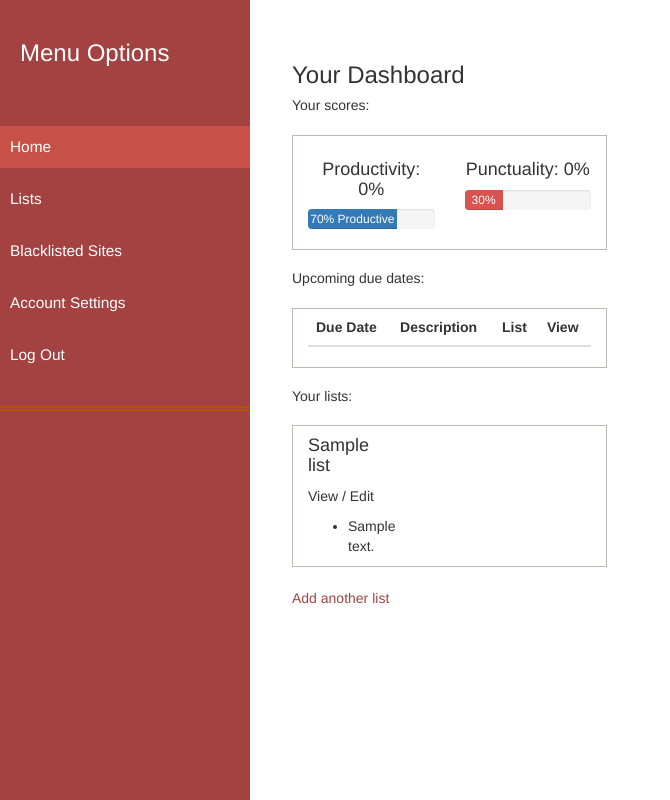
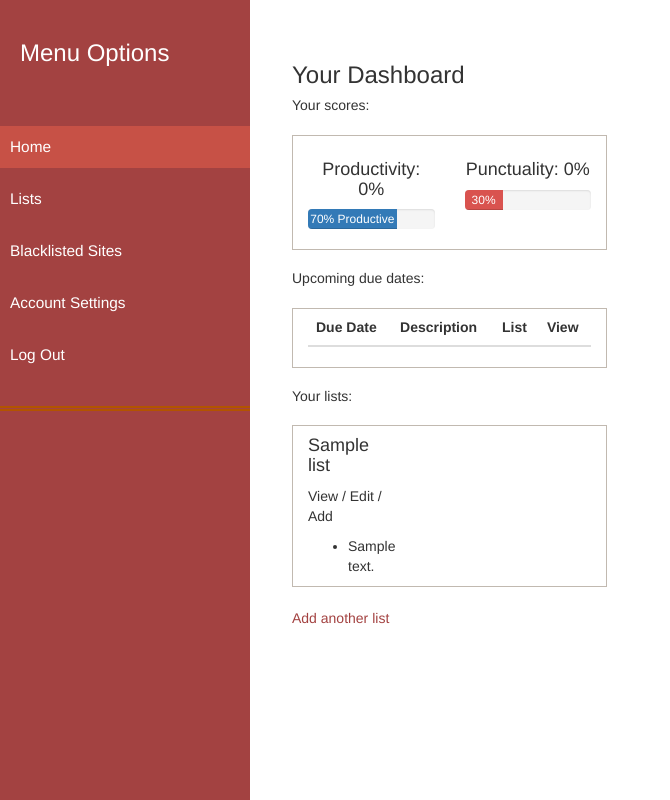
Before and after one commit to MiHHuynh/productivity-app, a Flask app: page /users/1/lists/ in a window 1280 px wide. Shown: the whole page, without its empty margins (0-670 px from the left). Run offline with Flask 2, Linux system fonts and the light colour scheme; a user stored in the database is signed in; tables that the repository leaves empty hold one stand-in row (values such as "Sample post"); lists and menus that the app fills with data are empty; some libraries are stand-ins or nearby versions.

Commit message:
edited for links for better navigation through app

```diff
--- a/project/lists/templates/lists/index.html
+++ b/project/lists/templates/lists/index.html
@@ -69,7 +69,7 @@
 	{% for list in user.lists %}
 	<div class="col-md-4">
 		<h4>{{ list.name }}</h4>
-		<p><a href="{{ url_for('todoitems.new', user_id=user.id, list_id=list.id) }}">View</a> / <a href="{{ url_for('lists.edit', user_id=user.id, id=list.id) }}">Edit</a></p>
+		<p><a href="{{ url_for('todoitems.index', user_id=user.id, list_id=list.id) }}">View</a> / <a href="{{ url_for('lists.edit', user_id=user.id, id=list.id) }}">Edit</a> / <a href="{{ url_for('todoitems.new', user_id=user.id, list_id=list.id) }}">Add</a></p>
 		<ul>
 			{% for item in list.todo_items %}
 				<li>{{ item.description }}</li>
```
